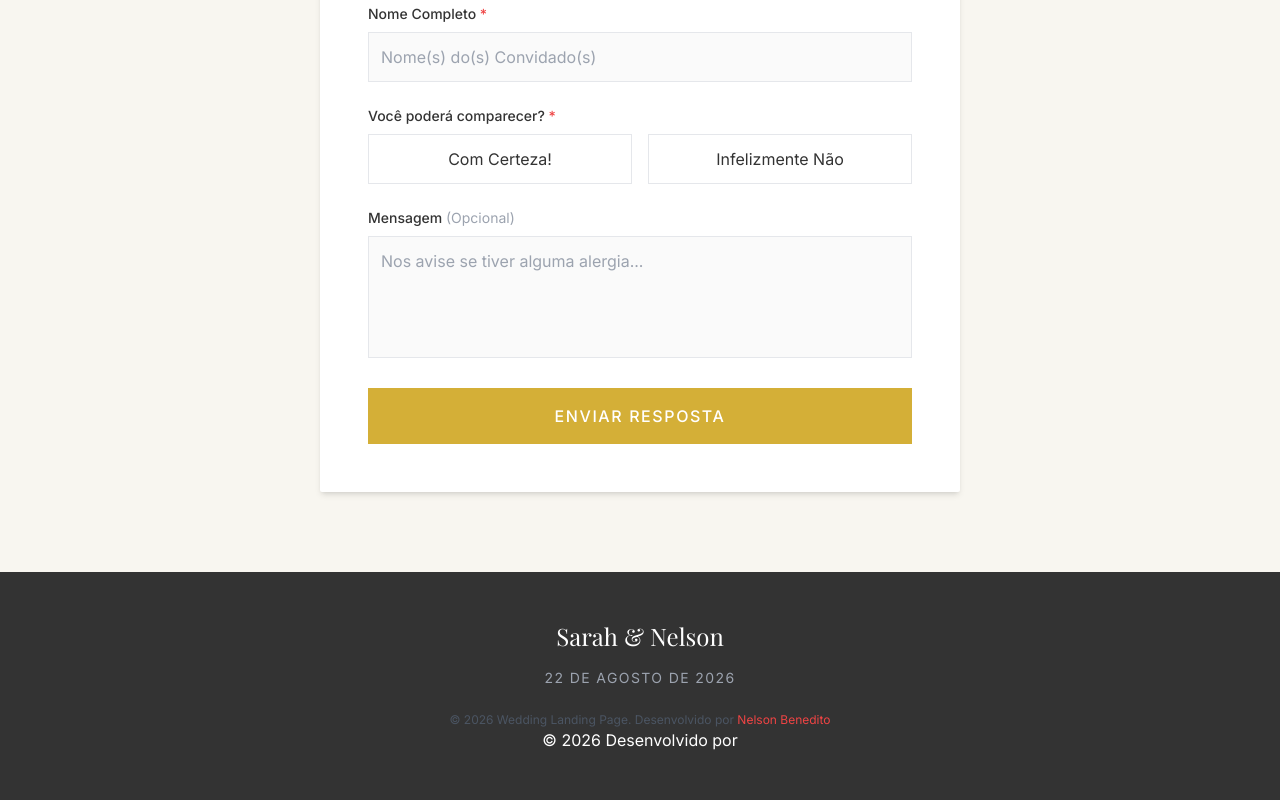
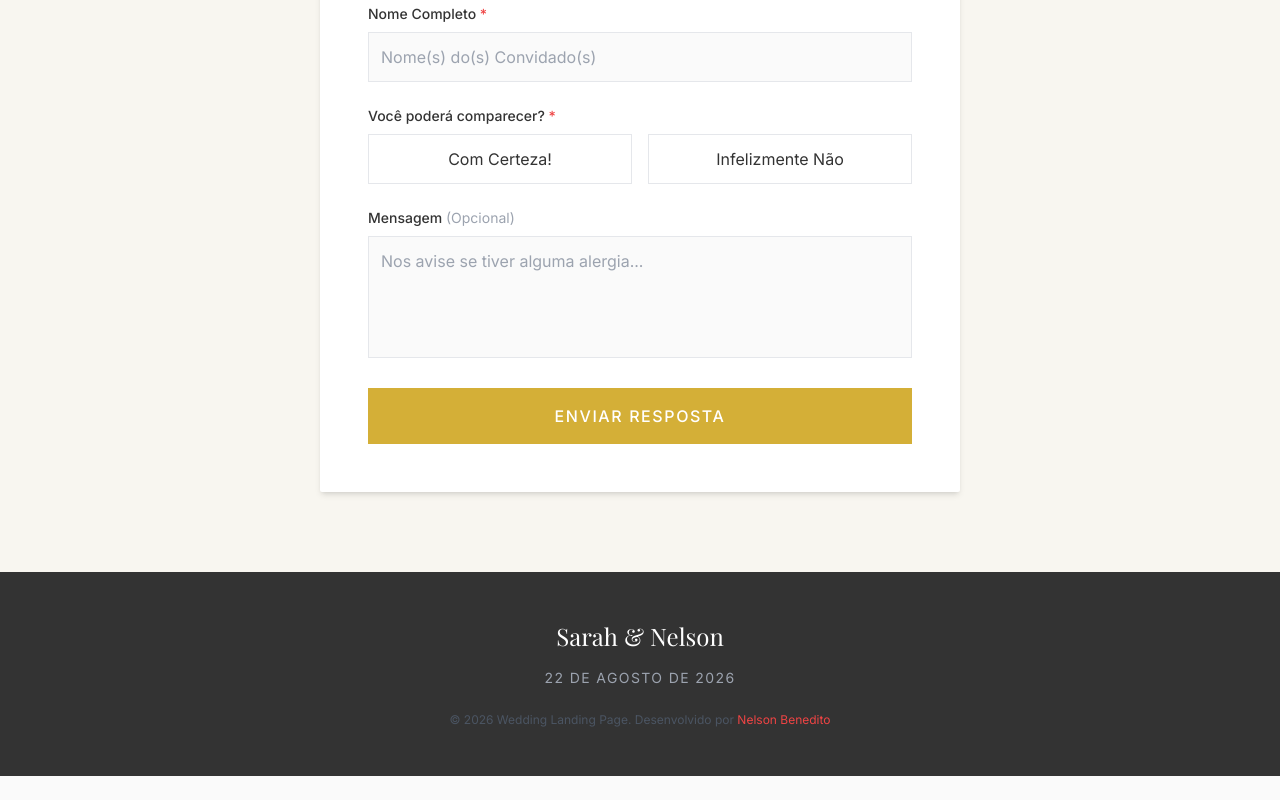
Before and after one commit to NelsonBenedito/wedding-landing, a React (Vite) app: page / in a window 1280 px wide. Shown: the part 3825-4625 px from the top of the page. After the commit the page ends 4601 px from the top, so only its background shows below. Built offline with nearby package versions, Linux system fonts and the light colour scheme; a web font is replaced by a local one.

Commit message:
footer correction

```diff
--- a/src/App.jsx
+++ b/src/App.jsx
@@ -31,7 +31,6 @@ function App() {
               <p className="text-xs text-gray-600">
                 © {new Date().getFullYear()} Wedding Landing Page. Desenvolvido por <a href="https://github.com/NelsonBenedito" target='_blank' className="text-red-500">Nelson Benedito</a>
               </p>
-              <p>© {new Date().getFullYear()} Desenvolvido por </p>
             </footer>
           </div>
         } />
```
